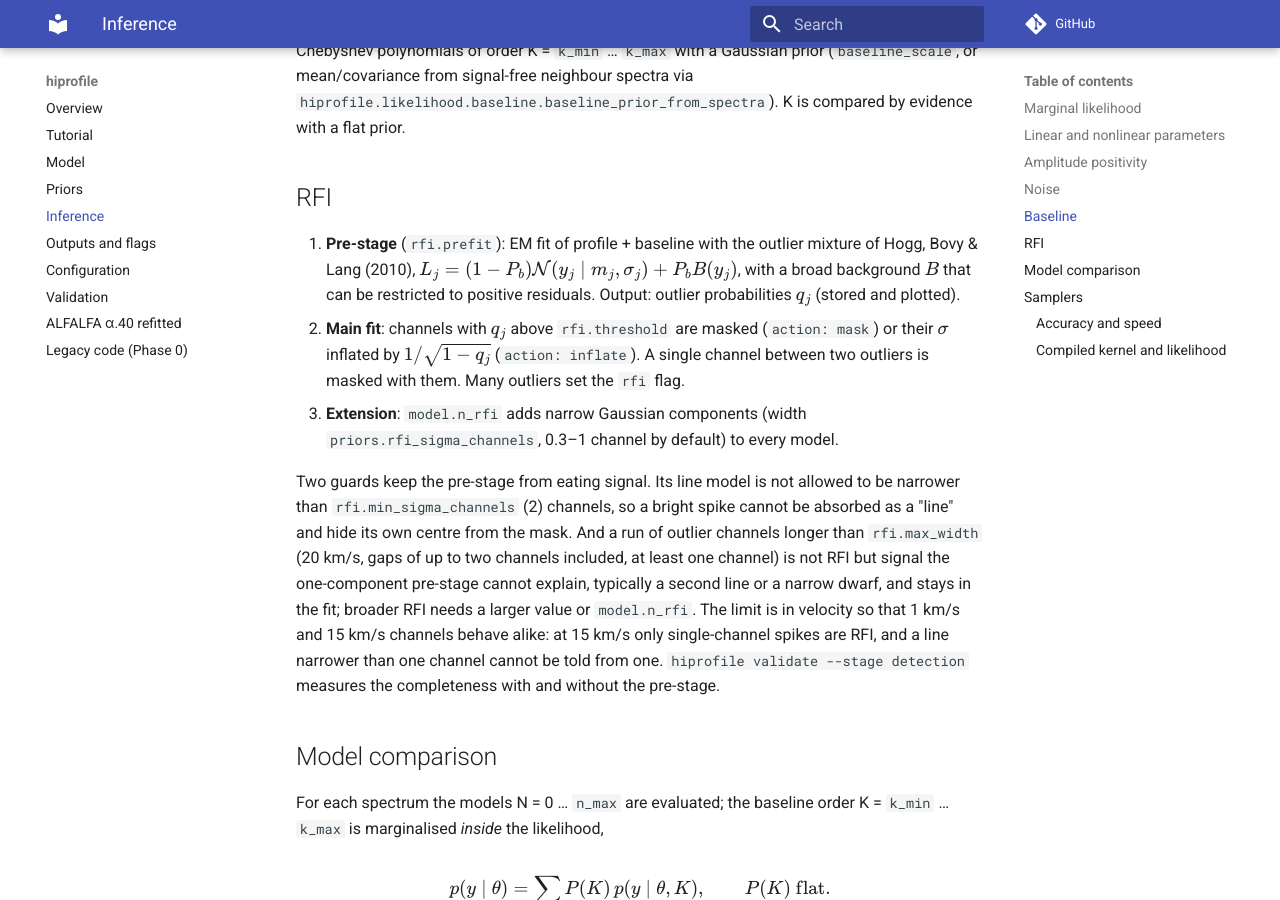
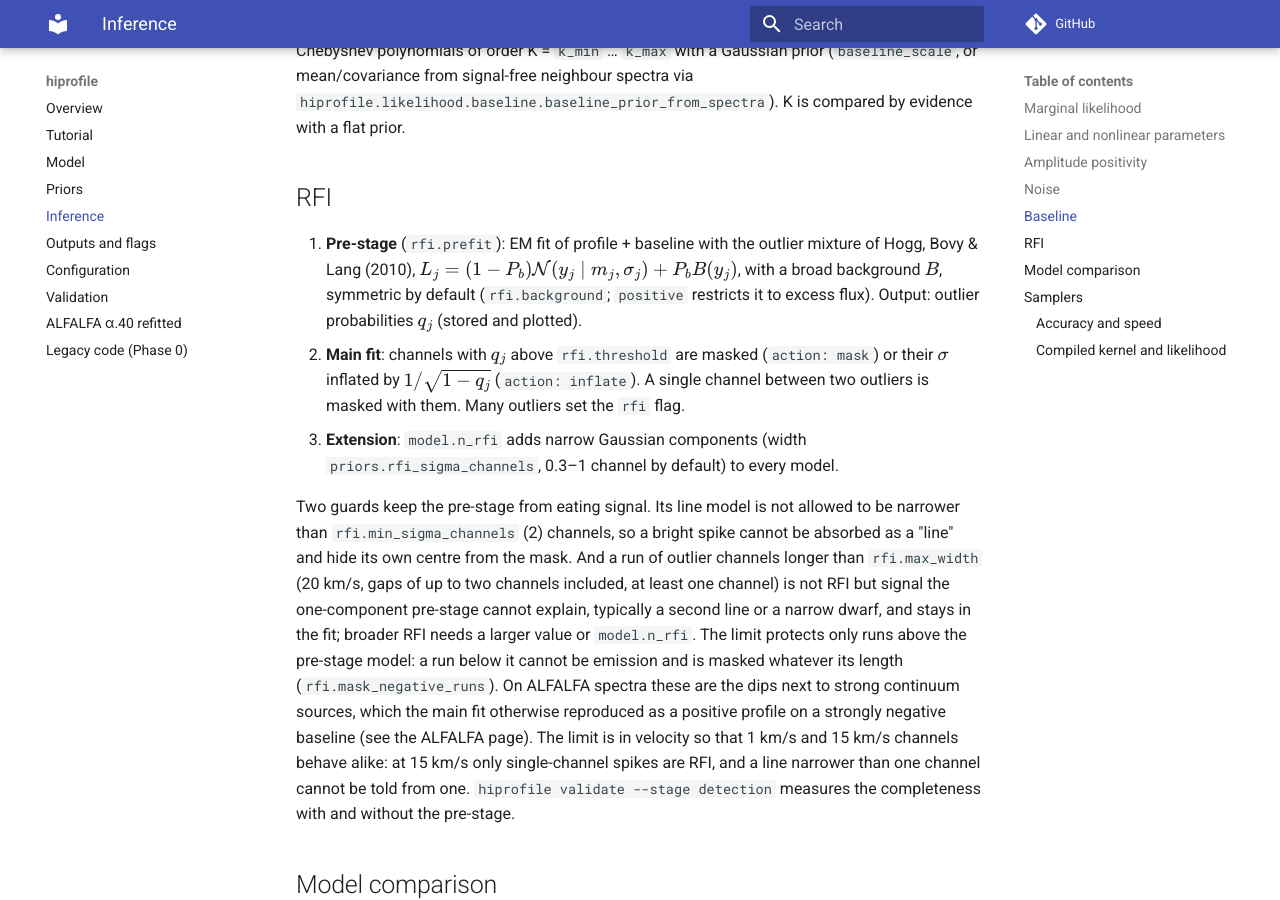
Before and after one commit to lfloeer/hiprofile, an MkDocs documentation site: the page built from docs/inference.md, in a window 1280 px wide and 900 px high, scrolled down 2458 px. Built offline with MkDocs 1.6.1 and Material for MkDocs 9.7.7, drawn with Linux system fonts in a browser that asks for light colours; comment, search, counter and statistics services are not loaded.

Commit message:
RFI pre-stage: symmetric background and masking of negative runs by default
On 120 ALFALFA spectra where a positive profile sat on a strongly negative
baseline, the cancellations drop from 45 % to 21 %, components at the
window edge from 77 % to 53 %, W50 outliers from 53 % to 40 %; a random
500-source sample is unchanged, narrow lines (20-50 km/s, S/N 5-8) lose no
channel. Validation follows.

Co-Authored-By: Claude Opus 5.5 <noreply@anthropic.com>
Claude-Session: https://claude.ai/code/session_01HNuVsUUJVtD1RaQHWi7F3J

```diff
--- a/docs/inference.md
+++ b/docs/inference.md
@@ -112,8 +112,9 @@ compared by evidence with a flat prior.
 1. **Pre-stage** (`rfi.prefit`): EM fit of profile + baseline with the outlier
    mixture of Hogg, Bovy & Lang (2010),
    $L_j = (1-P_b)\mathcal N(y_j\mid m_j,\sigma_j) + P_b B(y_j)$, with a broad
-   background $B$ that can be restricted to positive residuals. Output: outlier
-   probabilities $q_j$ (stored and plotted).
+   background $B$, symmetric by default (`rfi.background`; `positive`
+   restricts it to excess flux). Output: outlier probabilities $q_j$
+   (stored and plotted).
 2. **Main fit**: channels with $q_j$ above `rfi.threshold` are masked
    (`action: mask`) or their $\sigma$ inflated by $1/\sqrt{1-q_j}$
    (`action: inflate`). A single channel between two outliers is masked
@@ -128,7 +129,11 @@ mask. And a run of outlier channels longer than `rfi.max_width` (20 km/s,
 gaps of up to two channels included, at least one channel) is not RFI but
 signal the one-component pre-stage cannot explain, typically a second line
 or a narrow dwarf, and stays in the fit; broader RFI needs a larger value or
-`model.n_rfi`. The limit is in velocity so that 1 km/s and 15 km/s channels
+`model.n_rfi`. The limit protects only runs above the pre-stage model: a run
+below it cannot be emission and is masked whatever its length
+(`rfi.mask_negative_runs`). On ALFALFA spectra these are the dips next to
+strong continuum sources, which the main fit otherwise reproduced as a
+positive profile on a strongly negative baseline (see the ALFALFA page). The limit is in velocity so that 1 km/s and 15 km/s channels
 behave alike: at 15 km/s only single-channel spikes are RFI, and a line
 narrower than one channel cannot be told from one.
 `hiprofile validate --stage detection` measures the completeness with and
```
Also changed, not shown: docs/configuration.md (+2 -2 lines), 1 other file.
